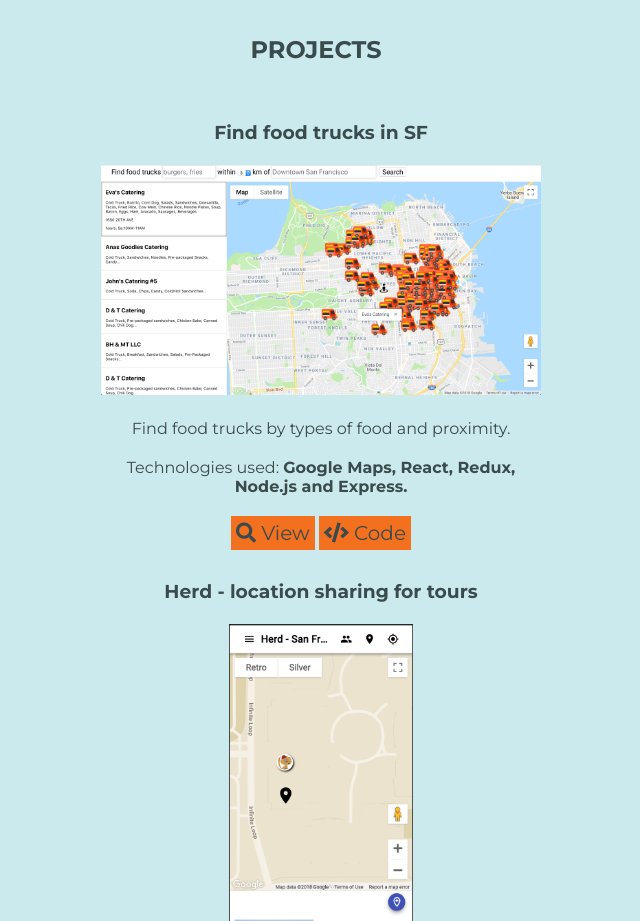
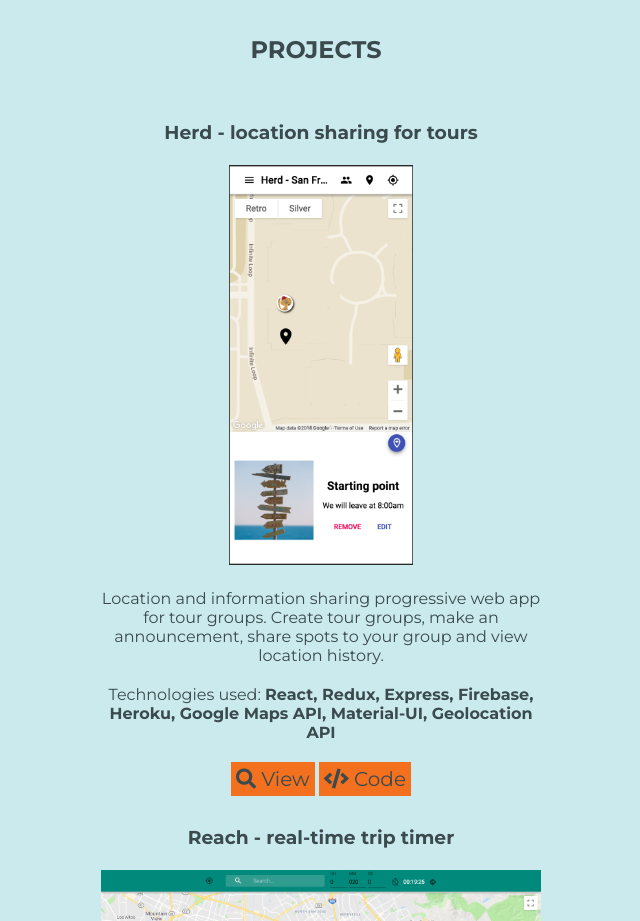
Before and after one commit to anpoon430/anpoon430.github.io, a plain HTML site: page index.html in a window 1280 px wide. Shown: the part 1900-2821 px from the top of the page, without its empty margins (324-964 px from the left). Drawn offline with nearby package versions, Linux system fonts and the light colour scheme.

Commit message:
removed uber foodtrucks challenge project

```diff
--- a/index.html
+++ b/index.html
@@ -121,35 +121,6 @@
         <h2>PROJECTS</h2>
         <div class="section--container">
           <div class="section--projects-grid">
-            <div class="section--projects-item">
-              <h3 class="section--projects-title">Find food trucks in SF</h3>
-
-              <figure>
-                <img src="./images/foodtrucks.png" alt="foodtrucks" />
-
-                <figcaption>
-                  Find food trucks by types of food and proximity.
-                  <div class="figcaption--subtitle-techlist">
-                    Technologies used:
-                    <strong
-                      >Google Maps, React, Redux, Node.js and Express.</strong
-                    >
-                  </div>
-                </figcaption>
-              </figure>
-              <div class="section--projects-buttons">
-                <a
-                  href="https://food-trucks-sf-uber-challenge.herokuapp.com"
-                  target="blank"
-                  ><span><i class="fas fa-search"></i> View</span></a
-                >
-                <a
-                  href="https://github.com/anpoon430/uber-challenge-foodtrucks"
-                  target="blank"
-                  ><span><i class="fas fa-code"></i> Code</span></a
-                >
-              </div>
-            </div>
             <div class="section--projects-item">
               <h3 class="section--projects-title">
                 Herd - location sharing for tours
```
